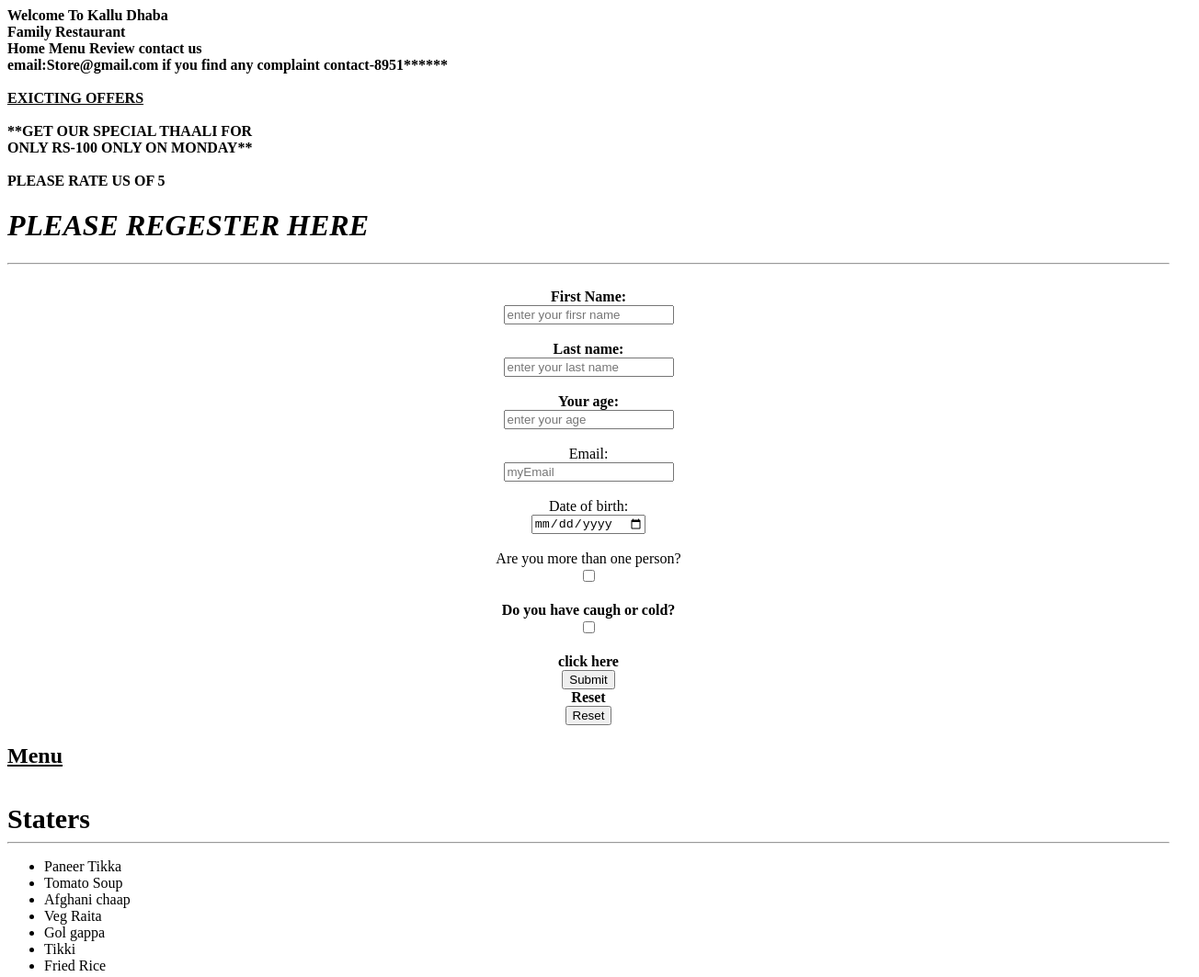
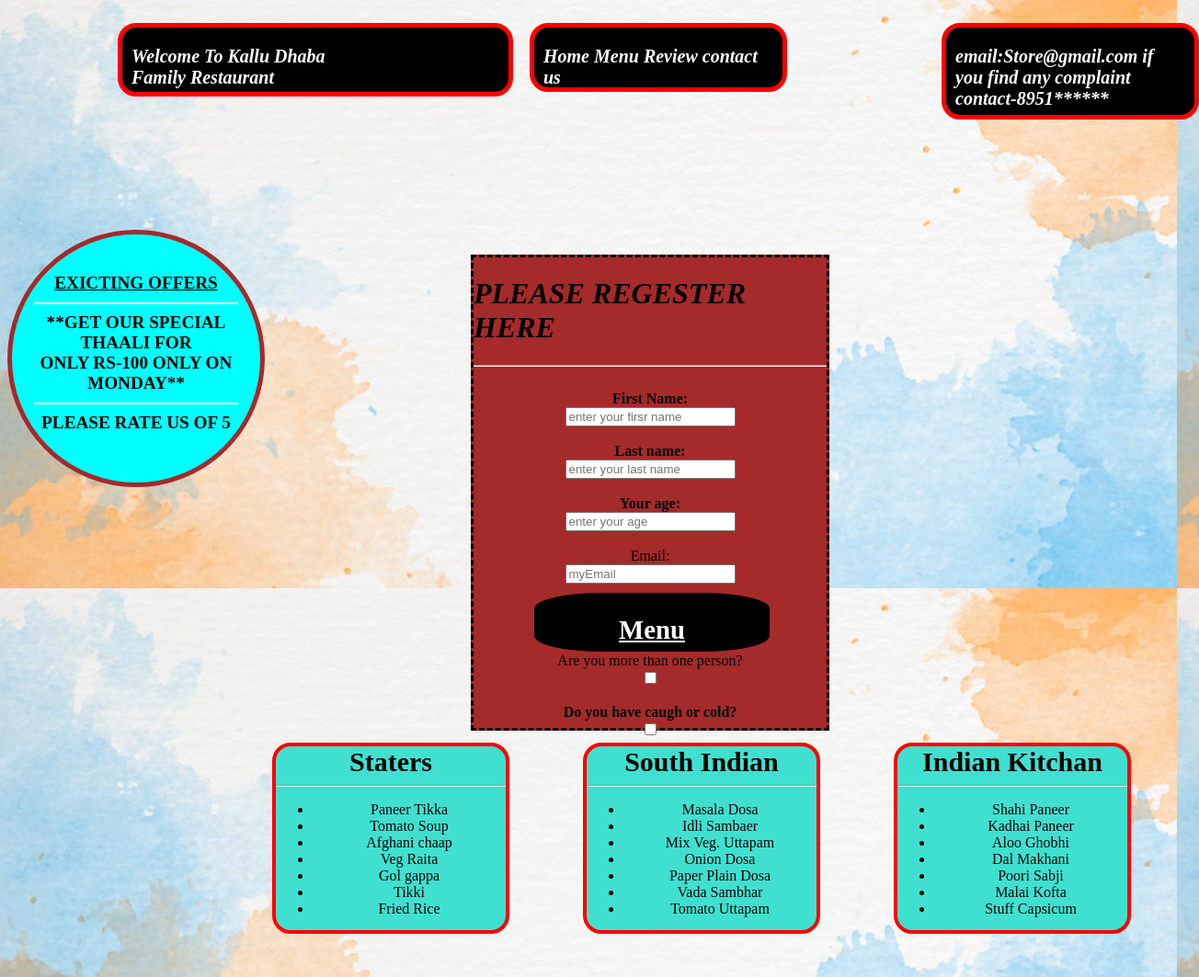
Before and after one commit to govind124/CSS-assessment-02, a plain HTML site: page index1.html in a window 1280 px wide. Shown: the top 1063 px of the page at 92% size, 1304 px wide, since content can reach past the window. Drawn offline with Linux system fonts and the light colour scheme.

Commit message:
Update index1.html

```diff
--- a/index1.html
+++ b/index1.html
@@ -5,7 +5,7 @@
     <meta http-equiv="X-UA-Compatible" content="IE=edge">
     <meta name="viewport" content="width=device-width, initial-scale=1.0">
     <title>assignment 02</title>
-    <link rel="stylesheet" href="./index3.css">
+    <link rel="stylesheet" href="./index2.css">
 </head>
 <body>
         <div>
```
